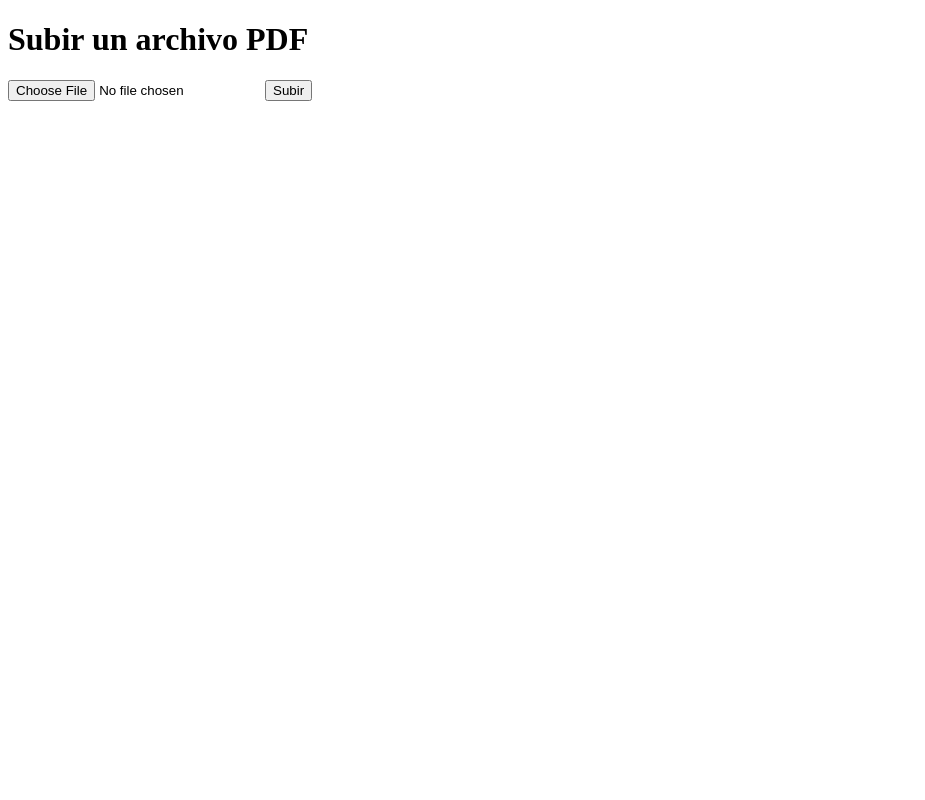
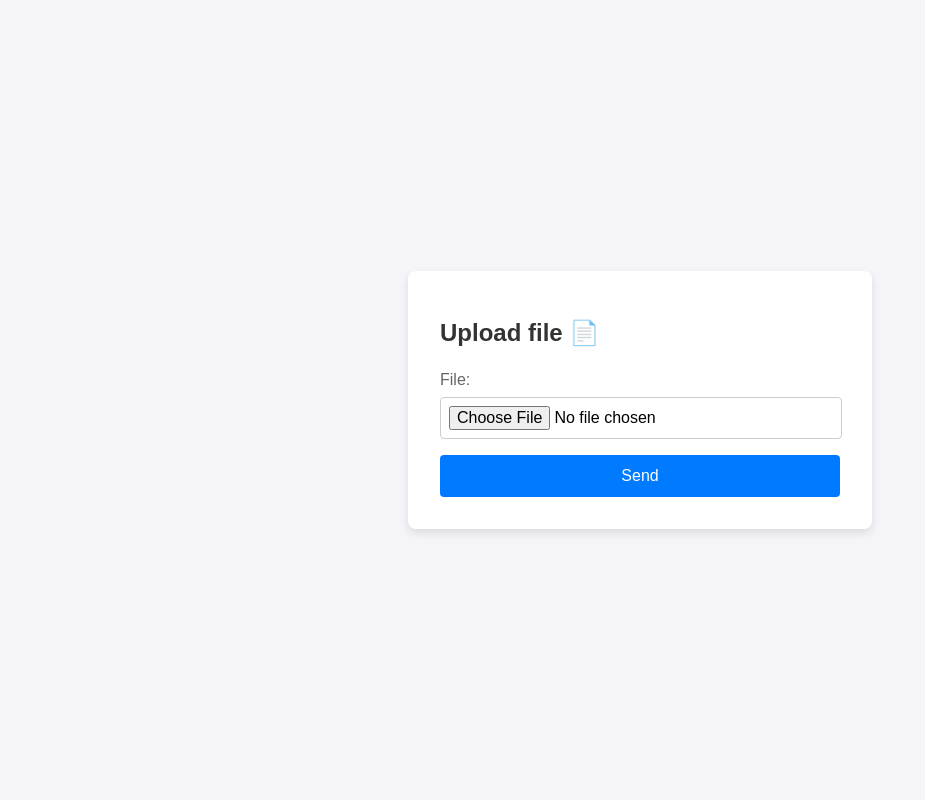
Before and after one commit to jorge-jrzz/RAG-api-rest, a Python web app: template templates/upload.html in a window 1280 px wide. Shown: the whole page, without its empty margins (0-925 px from the left). Run offline with Jinja, Linux system fonts and the light colour scheme; the template is opened without the code that fills it, so the values that code supplies are empty.

Commit message:
🚧 update front

```diff
--- a/templates/upload.html
+++ b/templates/upload.html
@@ -1,14 +1,73 @@
-<!doctype html>
+<!DOCTYPE html>
 <html lang="en">
-  <head>
-    <meta charset="utf-8">
-    <title>Subir un archivo</title>
-  </head>
-  <body>
-    <h1>Subir un archivo PDF</h1>
-    <form method="post" enctype="multipart/form-data">
-      <input type="file" name="file">
-      <input type="submit" value="Subir">
-    </form>
-  </body>
+<head>
+    <meta charset="UTF-8">
+    <meta name="viewport" content="width=device-width, initial-scale=1.0">
+    <title>Vector storage</title>
+    <style>
+        body {
+            font-family: Arial, sans-serif;
+            background-color: #f4f4f9;
+            display: flex;
+            justify-content: center;
+            align-items: center;
+            height: 100vh;
+            margin: 0;
+        }
+        .container {
+            background: white;
+            padding: 2rem;
+            border-radius: 8px;
+            box-shadow: 0 4px 8px rgba(0, 0, 0, 0.1);
+            max-width: 400px;
+            width: 100%;
+        }
+        h1 {
+            margin-bottom: 1.5rem;
+            font-size: 1.5rem;
+            color: #333;
+        }
+        label {
+            display: block;
+            margin-bottom: 0.5rem;
+            color: #666;
+        }
+        input[type="text"],
+        input[type="file"] {
+            width: calc(100% - 1rem);
+            padding: 0.5rem;
+            margin-bottom: 1rem;
+            border: 1px solid #ccc;
+            border-radius: 4px;
+            font-size: 1rem;
+        }
+        button {
+            display: block;
+            width: 100%;
+            padding: 0.75rem;
+            background-color: #007BFF;
+            color: white;
+            border: none;
+            border-radius: 4px;
+            font-size: 1rem;
+            cursor: pointer;
+            transition: background-color 0.3s ease;
+        }
+        button:hover {
+            background-color: #0056b3;
+        }
+    </style>
+</head>
+<body>
+    <div class="container">
+        <h1>Upload file 📄</h1>
+        <form action="#" method="post" enctype="multipart/form-data">
+
+            <label for="file-upload">File:</label>
+            <input type="file" id="file-upload" name="file-upload" accept=".pdf, .png, .jpg, .jpeg, .heic, .doc, .docx, .ppt, .pptx, .rtf, .txt" required>
+
+            <button type="submit">Send</button>
+        </form>
+    </div>
+</body>
 </html>
```
